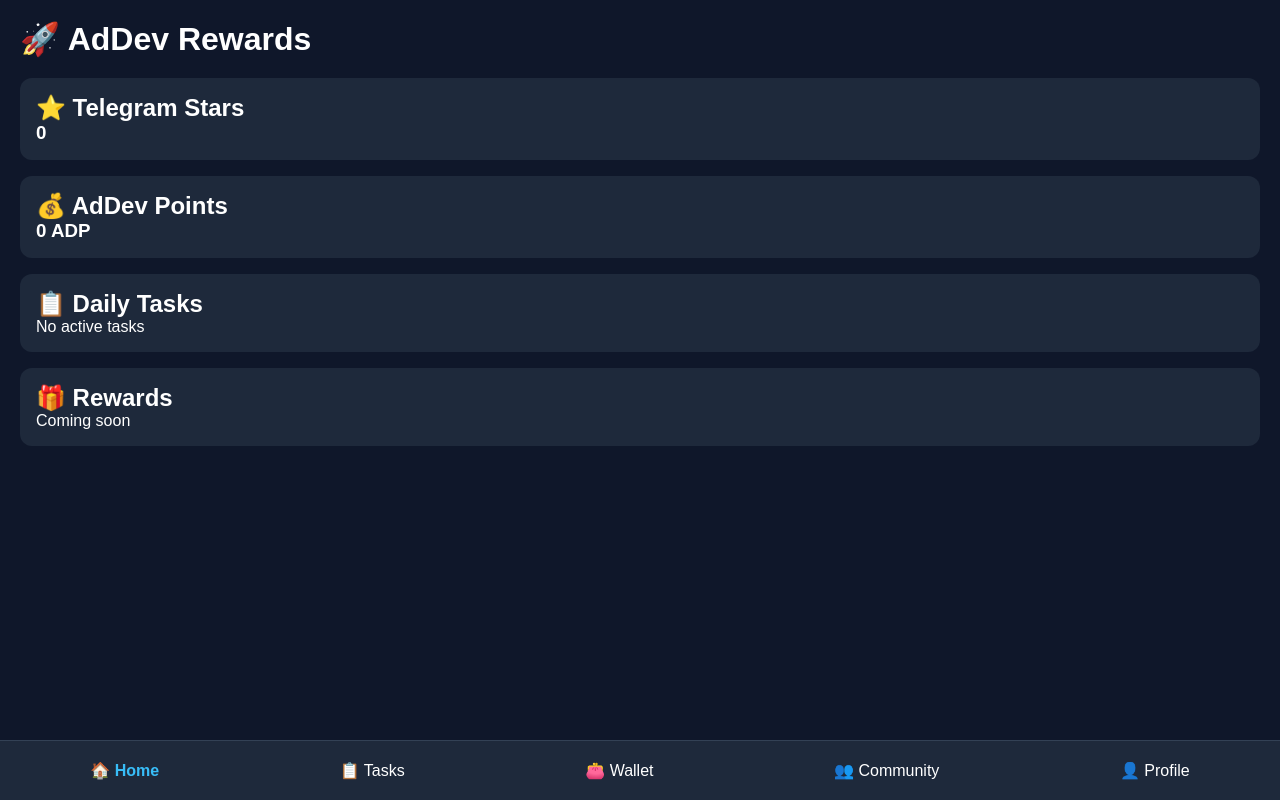
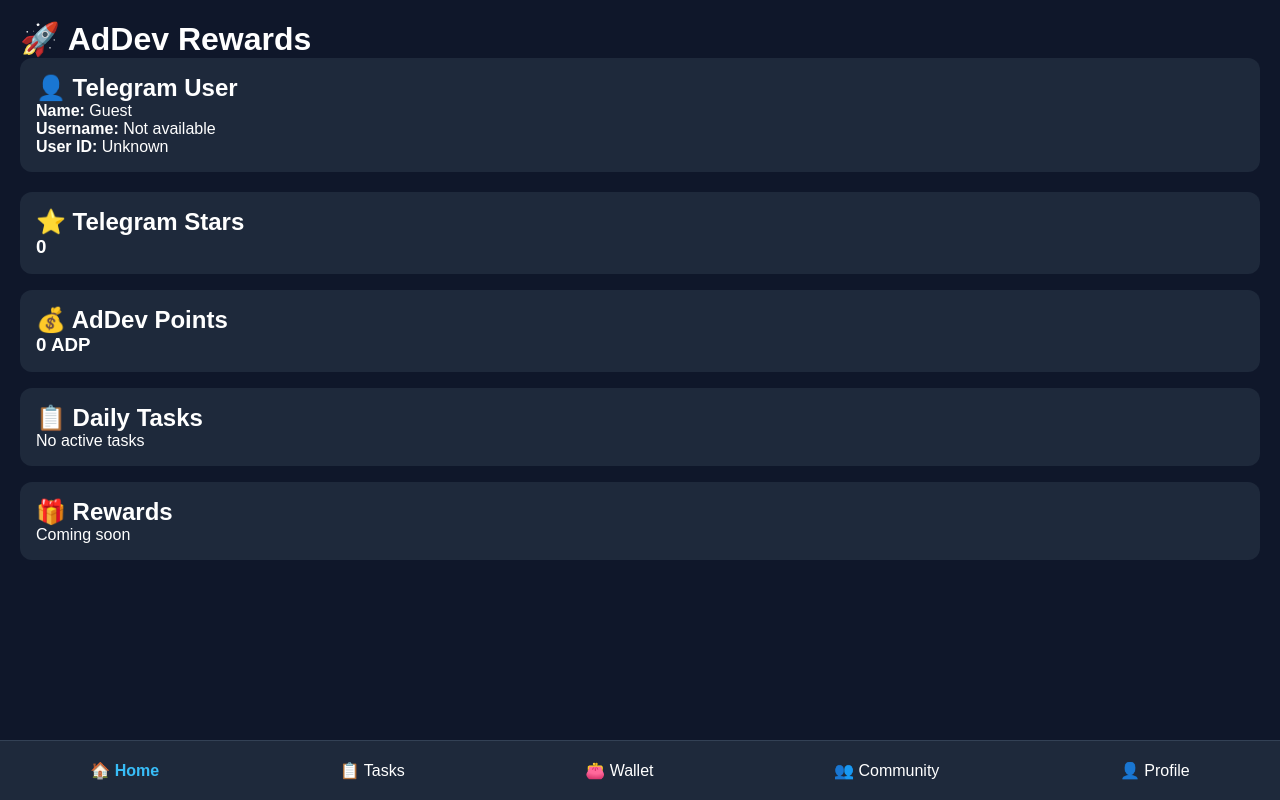
Before and after one commit to Fidaniii812/addev-miniapp, a React (Vite) app: page / in a window 1280 px wide. Built offline with nearby package versions, Linux system fonts and the light colour scheme.

Commit message:
Integrate UserCard and useTelegramUser hook

```diff
--- a/src/pages/Home.tsx
+++ b/src/pages/Home.tsx
@@ -1,7 +1,18 @@
+import UserCard from "../components/UserCard";
+import useTelegramUser from "../hooks/useTelegramUser";
+
 export default function Home() {
+  const user = useTelegramUser();
+
   return (
     <div style={{ padding: "20px" }}>
       <h1>🚀 AdDev Rewards</h1>
+
+      <UserCard
+        firstName={user?.first_name ?? "Guest"}
+        username={user?.username}
+        userId={user?.id}
+      />
 
       <div
         style={{
```
